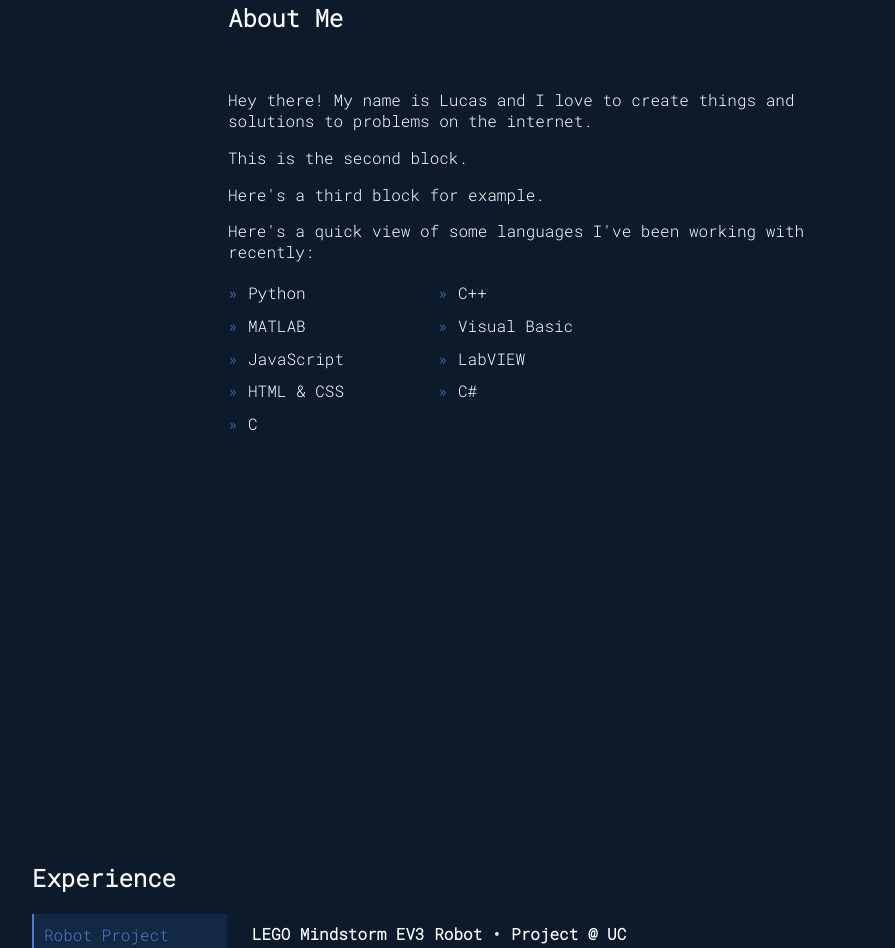
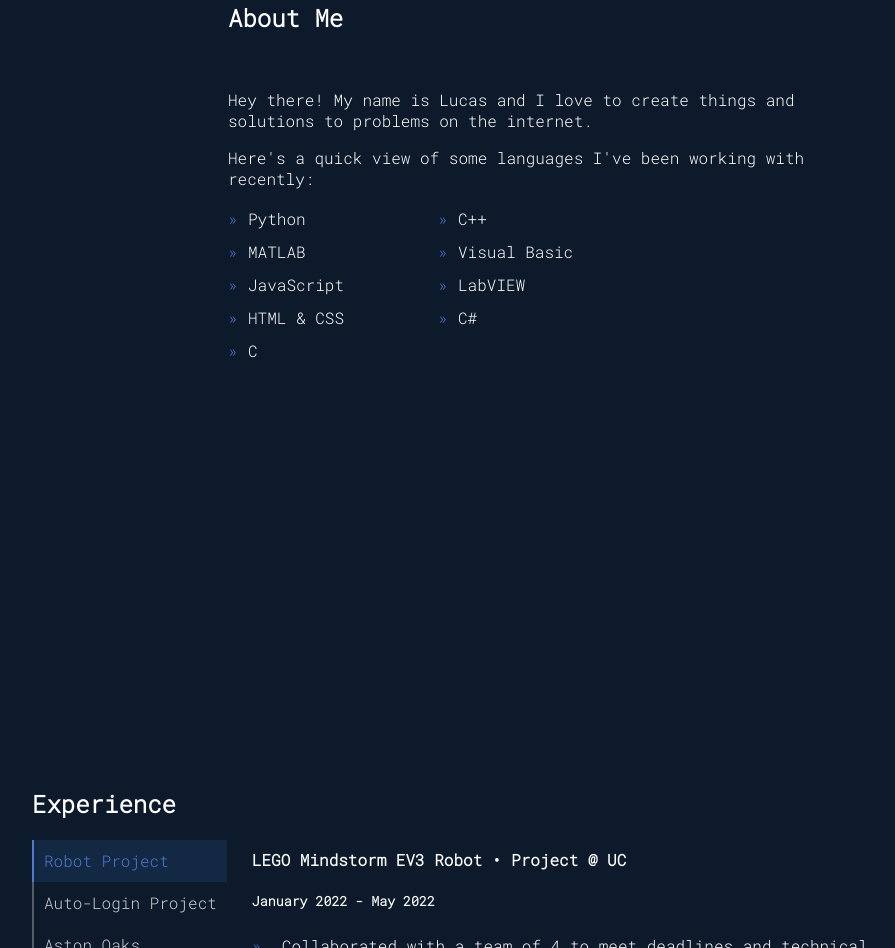
Before and after one commit to lukestonefox/lucas-fox, a plain HTML site: page index.html in a window 1280 px wide. Shown: the part 1103-2051 px from the top of the page, without its empty margins (118-1013 px from the left). Drawn offline with Linux system fonts and the light colour scheme.

Commit message:
Update index.html

```diff
--- a/index.html
+++ b/index.html
@@ -73,8 +73,6 @@
                                 <div class="about-text">
                                     <div>
                                         <p>Hey there! My name is Lucas and I love to create things and solutions to problems on the internet.</p>
-                                        <p>This is the second block.</p>
-                                        <p>Here's a third block for example.</p>
                                         <p>Here's a quick view of some languages I've been working with recently:</p>
                                     </div>
                                     <ul class="skills-list-about">
```
